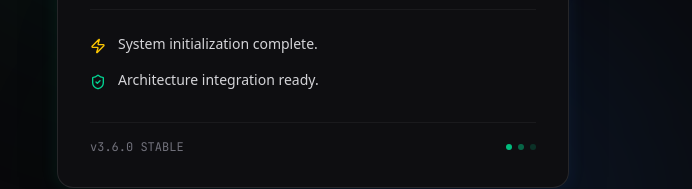
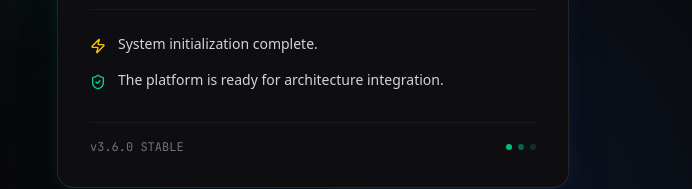
Before and after one commit to sambhavi12/data-etl-project, a Next.js app in the folder direct/: page / in a window 1280 px wide. Shown: the part 419-608 px from the top of the page, without its empty margins (327-1019 px from the left). Built offline with nearby package versions, Linux system fonts and the light colour scheme.

Commit message:
fix(copy): update landing page text to match exact specifications

```diff
--- a/direct/src/app/page.tsx
+++ b/direct/src/app/page.tsx
@@ -64,7 +64,7 @@ export default function Home() {
                 </div>
                 <div className="flex items-start gap-3 text-sm text-zinc-300">
                   <div className="mt-1 min-w-[16px]"><ShieldCheck size={16} className="text-emerald-400" /></div>
-                  <span>Architecture integration ready.</span>
+                  <span>The platform is ready for architecture integration.</span>
                 </div>
               </div>
 
```
